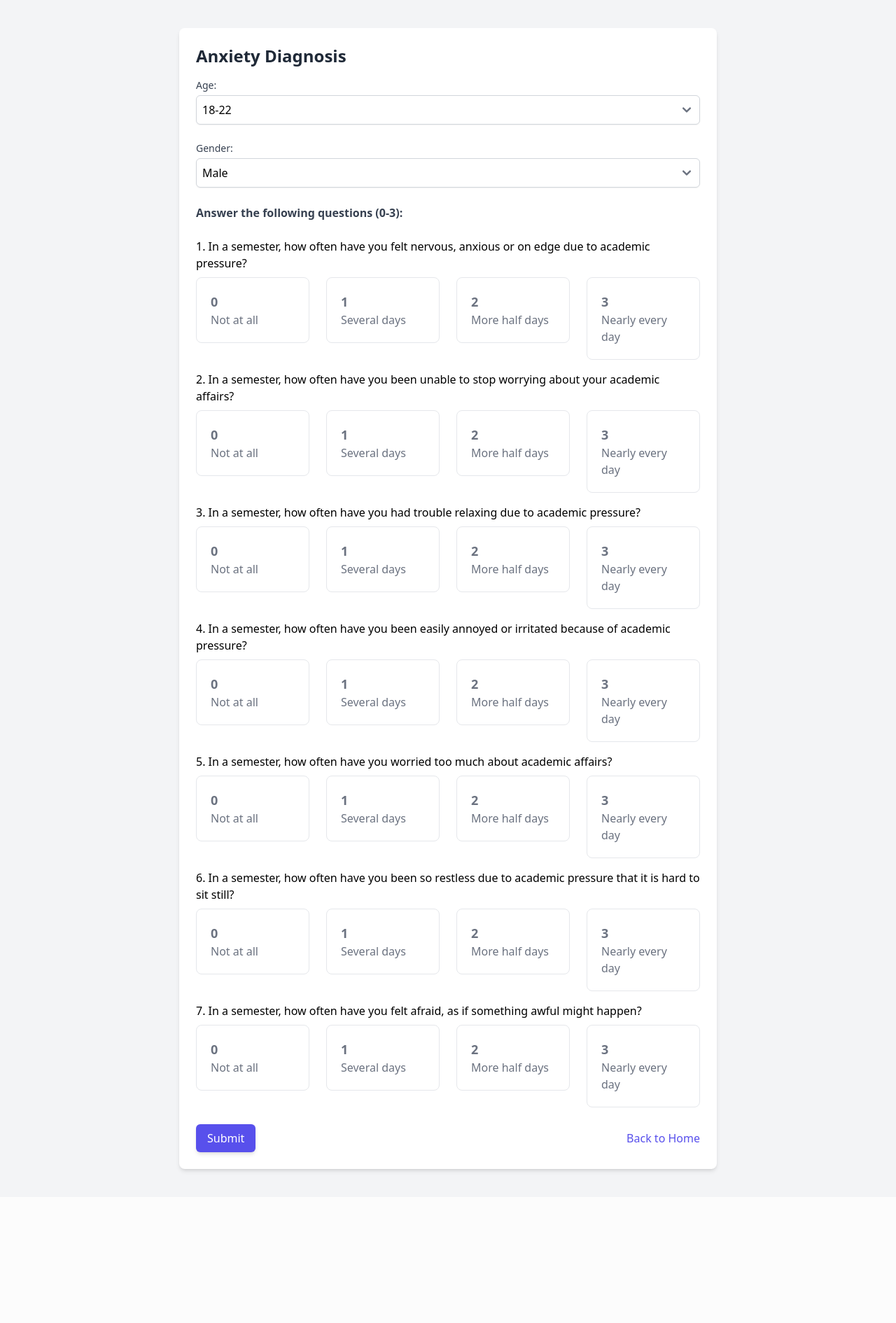
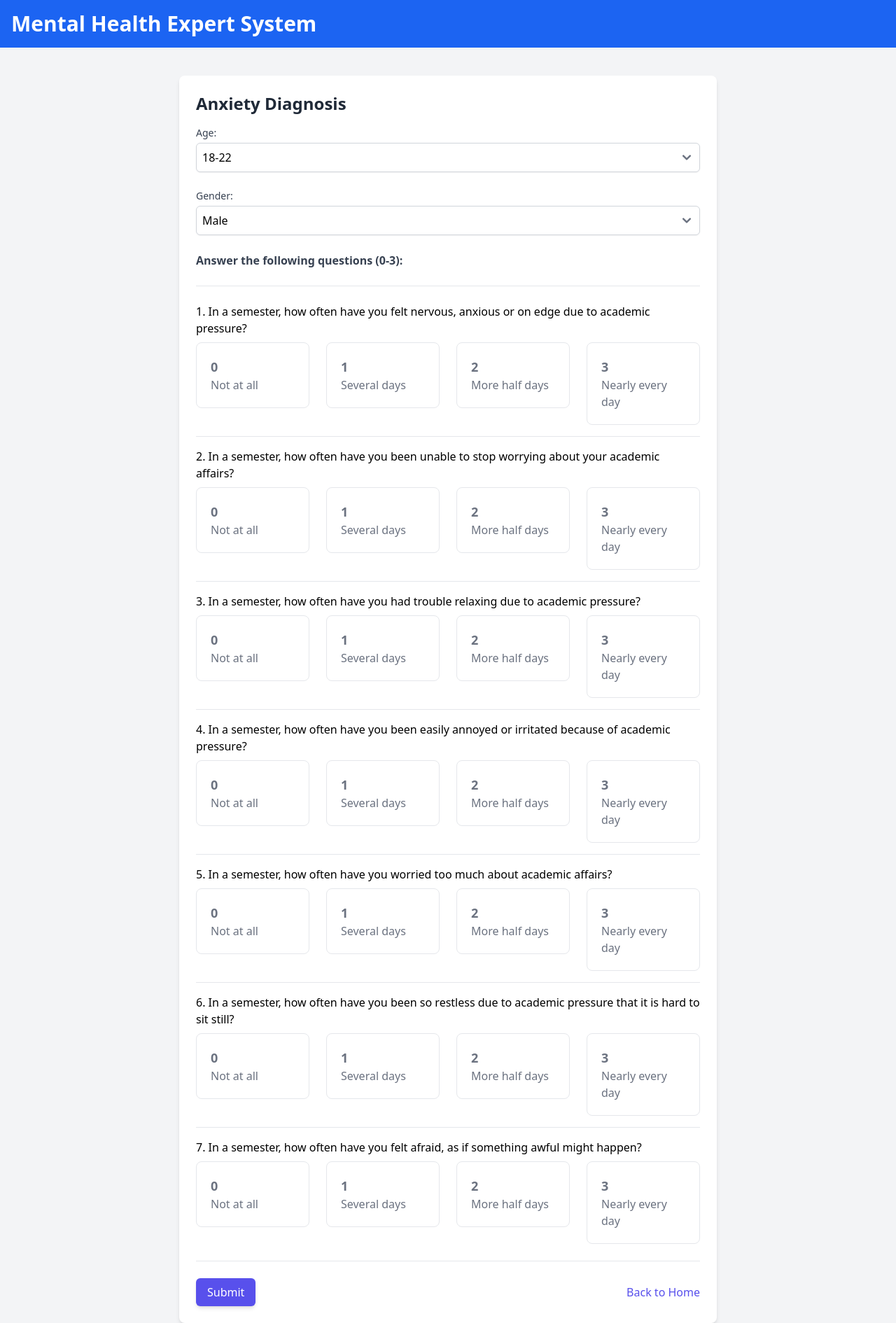
Before and after one commit to Taufiqu/Sistem-Pakar-Diagnosa-Kesehatan-Mental, a Flask app: page /anxiety in a window 1280 px wide. Shown: the whole page at 70% size. Before the commit the page ends 1676 px from the top, so only its background shows below. Run offline with Flask 3, Linux system fonts and the light colour scheme; some libraries are stand-ins or nearby versions.

Commit message:
fixing more form

```diff
--- a/static/css/output.css
+++ b/static/css/output.css
@@ -1168,6 +1168,10 @@ input:checked + .toggle-bg {
   margin-top: 1.5rem;
 }
 
+.mt-0 {
+  margin-top: 0px;
+}
+
 .block {
   display: block;
 }
--- a/templates/anxiety/anxiety_form.html
+++ b/templates/anxiety/anxiety_form.html
@@ -5,8 +5,13 @@
     <link rel="stylesheet" href="{{ url_for('static', filename='css/output.css') }}">
 
 </head>
-<body class="bg-gray-100 py-10">
-    <div class="max-w-3xl mx-auto bg-white p-6 rounded-lg shadow-md">
+<body class="bg-gray-100">
+    <nav class="bg-blue-600 p-4">
+        <div class="container mx-auto">
+            <h1 class="text-white text-3xl font-bold"><a href="/">Mental Health Expert System</a></h1>
+        </div>
+    </nav>
+    <div class="max-w-3xl mx-auto bg-white p-6 rounded-lg shadow-md mt-10">
         <h1 class="text-2xl font-bold mb-4 text-gray-800">Anxiety Diagnosis</h1>
         <form method="POST" class="space-y-6">
             <div class="mt-4">
@@ -28,6 +33,7 @@
             </div>
 
             <p class="text-gray-700 font-semibold">Answer the following questions (0-3):</p>
+            <hr>
 
             <div class="space-y-4">
                 <div>
@@ -51,6 +57,7 @@
                                 </div>
                             </label>
                         </li>
+
                         <li>
                             <input type="radio" id="q1-2" name="q1" value="2" class="hidden peer">
                             <label for="q1-2" class="inline-flex items-center justify-between w-full p-5 text-gray-500 bg-white border border-gray-200 rounded-lg cursor-pointer dark:hover:text-gray-300 dark:border-gray-700 dark:peer-checked:text-blue-500 peer-checked:border-blue-600 peer-checked:text-blue-600 hover:text-black hover:bg-gray-100 dark:text-gray-400 dark:bg-gray-800 dark:hover:bg-gray-700">
@@ -71,6 +78,7 @@
                         </li>
                     </ul>
                 </div>
+                <hr>
 
                 <div>
                     <label for="q2" class="block text-black  font-medium">2. In a semester, how often have you been unable to stop worrying about your academic affairs?</label>
@@ -113,6 +121,7 @@
                         </li>
                     </ul>
                 </div>
+                <hr>
 
                 <div>
                     <label for="q3" class="block text-black  font-medium">3. In a semester, how often have you had trouble relaxing due to academic pressure?</label>
@@ -155,6 +164,7 @@
                         </li>
                     </ul>
                 </div>
+                <hr>
 
                 <div>
                     <label for="q4" class="block text-black  font-medium">4. In a semester, how often have you been easily annoyed or irritated because of academic pressure?</label>
@@ -197,6 +207,7 @@
                         </li>
                     </ul>
                 </div>
+                <hr>
 
                 <div>
                     <label for="q5" class="block text-black  font-medium">5. In a semester, how often have you worried too much about academic affairs?</label>
@@ -239,6 +250,7 @@
                         </li>
                     </ul>
                 </div>
+                <hr>
 
                 <div>
                     <label for="q6" class="block text-black  font-medium">6. In a semester, how often have you been so restless due to academic pressure that it is hard to sit still?</label>
@@ -281,6 +293,7 @@
                         </li>
                     </ul>
                 </div>
+                <hr>
 
                 <div>
                     <label for="q7" class="block text-black  font-medium">7. In a semester, how often have you felt afraid, as if something awful might happen?</label>
@@ -324,6 +337,8 @@
                     </ul>
                 </div>
             </div>
+            <hr>
+
             <div class="mt-6 flex justify-between items-center">
                 <button type="submit" class="bg-indigo-600 text-white py-2 px-4 rounded-md shadow-md hover:bg-indigo-700 focus:ring-2 focus:ring-indigo-500 focus:ring-offset-2">Submit</button>
                 <a href="/" class="text-indigo-600 hover:underline">Back to Home</a>
--- a/templates/depresi/depresi_form.html
+++ b/templates/depresi/depresi_form.html
@@ -423,6 +423,7 @@
                     </ul>
                 </div>
 
+                <hr>
 
             <div class="mt-6 flex justify-between items-center">
                 <button type="submit" class="bg-indigo-600 text-white py-2 px-4 rounded-md shadow-md hover:bg-indigo-700 focus:ring-2 focus:ring-indigo-500 focus:ring-offset-2">Submit</button>
--- a/templates/stres/stres_form.html
+++ b/templates/stres/stres_form.html
@@ -10,7 +10,7 @@
             <h1 class="text-white text-3xl font-bold"><a href="/">Mental Health Expert System</a></h1>
         </div>
     </nav>
-    <div class="max-w-3xl mx-auto bg-white p-6 rounded-lg shadow-md">
+    <div class="max-w-3xl mx-auto bg-white p-6 rounded-lg shadow-md mt-10">
         <h1 class="text-2xl font-bold mb-4 text-gray-800">Stress Diagnosis</h1>
         <form method="POST" class="space-y-6">
             <div class="mt-4">
```
